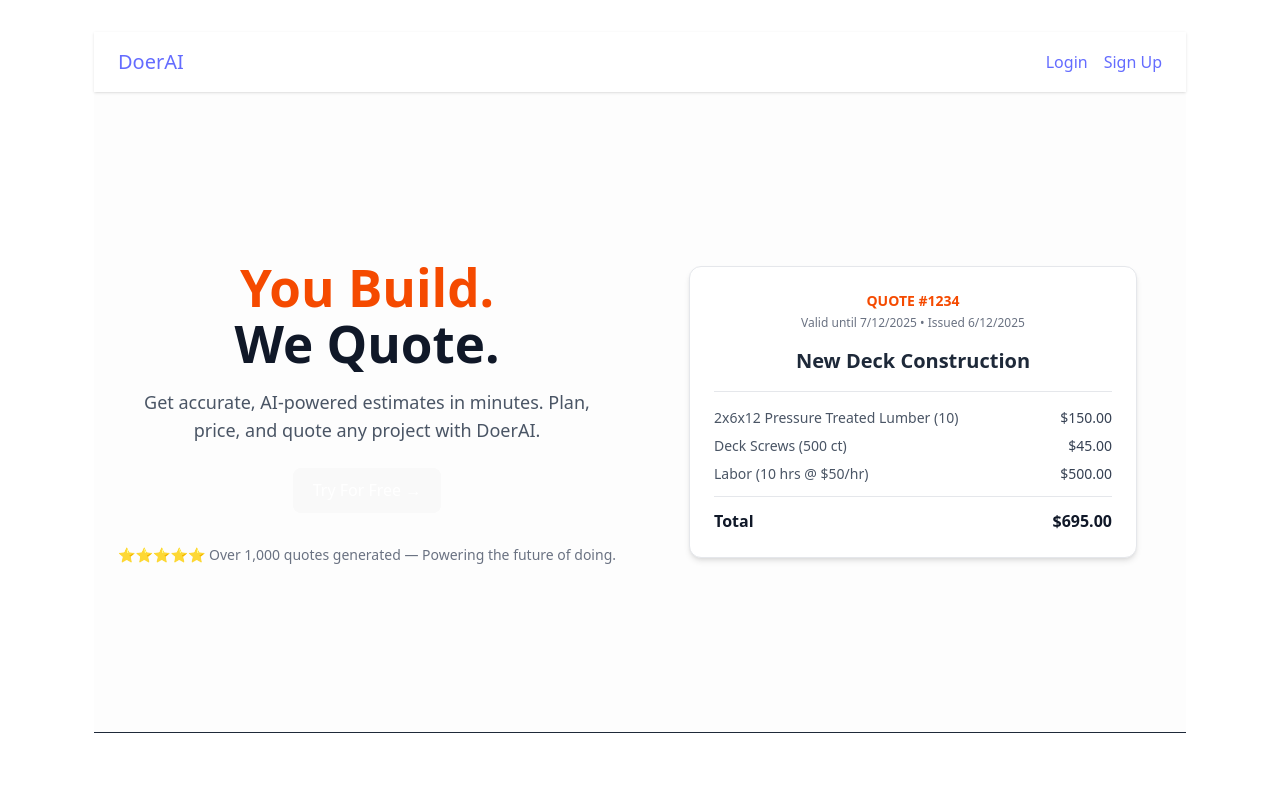
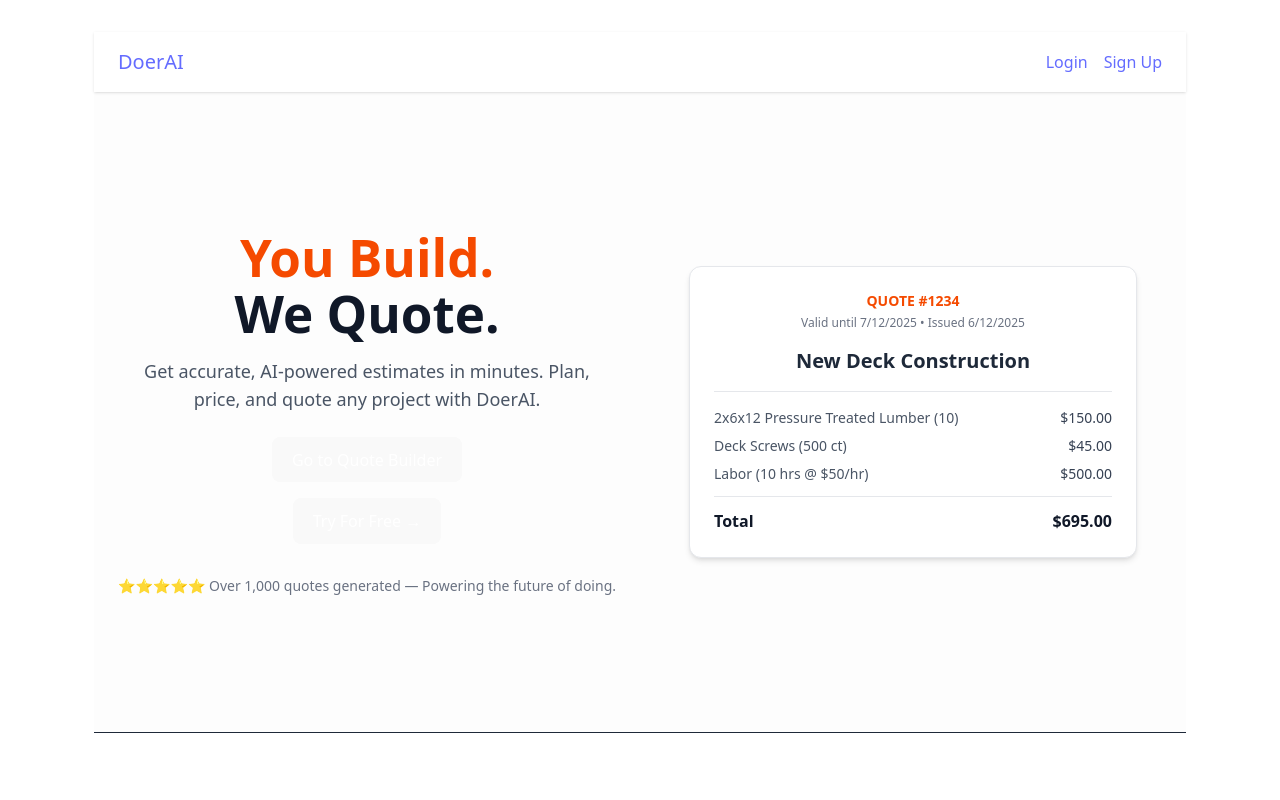
Before and after one commit to CRBreeden/contractor-quote-app, a React (Vite) app in the folder client/: page / in a window 1280 px wide. Shown: the top 800 px of the page. Built offline with nearby package versions, Linux system fonts and the light colour scheme.

Commit message:
Add button to go directly to quote builder from home page

```diff
--- a/client/src/pages/Home.jsx
+++ b/client/src/pages/Home.jsx
@@ -72,31 +72,23 @@ export default function Home() {
   const handleSubscribe = async () => {
     setLoading(true)
     setError(null)
-
-    // 👇👇👇 CHANGE: Use environment variable for API URL!
     const aiApiUrl = import.meta.env.VITE_AI_API_URL
-
     try {
       const response = await fetch(`${aiApiUrl}/create-subscription-session`, {
         method: 'POST',
         headers: { 'Content-Type': 'application/json' },
         body: JSON.stringify({ email: 'customer@example.com' }) // Replace with actual user email if available
       })
-
       const { url, error } = await response.json()
-
       if (error) {
         setError(error)
         setLoading(false)
         return
       }
-
-      // Directly redirect to Stripe Checkout page
       window.location.href = url
     } catch (err) {
       setError(err.message)
     }
-
     setLoading(false)
   }
 
@@ -112,6 +104,14 @@ export default function Home() {
           <p className="text-lg text-gray-600 mb-6 max-w-md">
             Get accurate, AI-powered estimates in minutes. Plan, price, and quote any project with DoerAI.
           </p>
+          {/* --- NEW BUTTON HERE --- */}
+          <button
+            onClick={() => navigate('/quote-builder')}
+            className="bg-blue-600 text-white px-8 py-3 rounded-md font-semibold mb-4 hover:bg-blue-700 transition"
+          >
+            Go to Quote Builder
+          </button>
+          {/* Keep existing CTA(s) below */}
           <div className="flex gap-4 justify-center">
             <button onClick={() => navigate('/Signup')} className="bg-black text-white px-6 py-3 rounded-md font-medium hover:bg-gray-900 transition">Try For Free →</button>
           </div>
```
